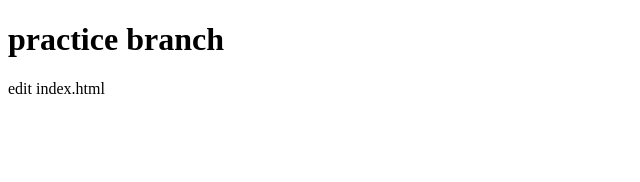
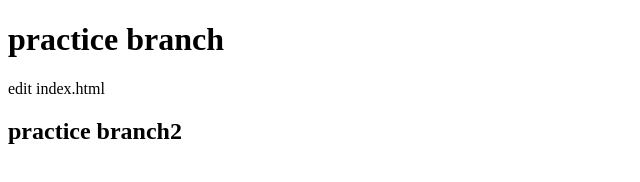
Before and after one commit to DongbeenSeo/collabo, a plain HTML site: page index.html in a window 1280 px wide. Shown: the whole page, without its empty margins (0-640 px from the left). Drawn offline with Linux system fonts and the light colour scheme.

Commit message:
add <h2> in develop branch

```diff
--- a/index.html
+++ b/index.html
@@ -11,6 +11,7 @@
 <body>
 	<h1>practice branch</h1>
 	<p>edit index.html</p>
+	<h2>practice branch2</h2>
 </body>
 
 </html>
```
